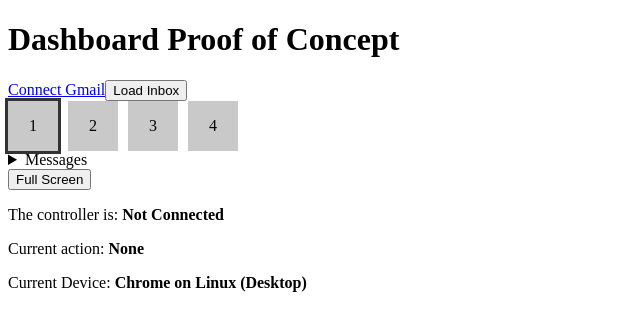
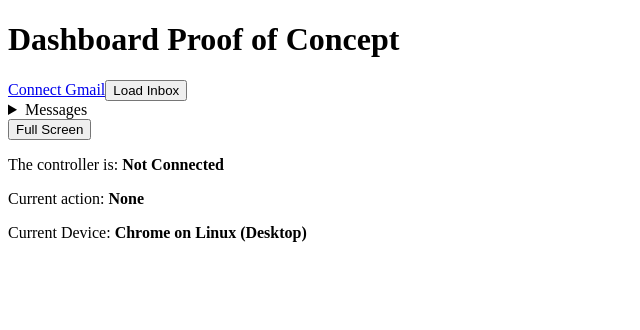
Before and after one commit to detonationbox0/dashboard, a React (Vite) app: page / in a window 1280 px wide. Shown: the top 330 px of the page, without its empty margins (0-640 px from the left). Built offline with nearby package versions, Linux system fonts and the light colour scheme.

Commit message:
Add function to switch messages with controller

```diff
--- a/src/App.jsx
+++ b/src/App.jsx
@@ -1,5 +1,4 @@
 import { useState, useEffect, useRef } from 'react'
-import Message from './Message.jsx'
 import MessageBox from './MessageBox.jsx'
 
 function getDeviceInfo() {
@@ -38,6 +37,7 @@ function App() {
   const [inboxError, setInboxError] = useState("");
   const [isInboxLoading, setIsInboxLoading] = useState(false);
   const [selectedBoxIndex, setSelectedBoxIndex] = useState(0);
+  const messagesCountRef = useRef(0);
 
   const prevButtons = useRef([]);
   const prevAxes = useRef([]);
@@ -49,7 +49,10 @@ function App() {
 
 
 
-  const boxCount = 4;
+  useEffect(() => {
+    messagesCountRef.current = messages.length;
+    setSelectedBoxIndex((prev) => Math.min(prev, Math.max(messages.length - 1, 0)));
+  }, [messages.length]);
 
   useEffect(() => {
 
@@ -85,9 +88,11 @@ function App() {
           const isPressed = btn.pressed;
 
           if (!wasPressed && isPressed) {
+            console.log(`Gamepad button pressed: ${index}`);
             setCommand(`Button ${index}`);
             if (index === 15) {
-              setSelectedBoxIndex((prev) => Math.min(prev + 1, boxCount - 1));
+              const maxIndex = Math.max(messagesCountRef.current - 1, 0);
+              setSelectedBoxIndex((prev) => Math.min(prev + 1, maxIndex));
             }
             if (index === 14) {
               setSelectedBoxIndex((prev) => Math.max(prev - 1, 0));
@@ -148,15 +153,6 @@ function App() {
       <button onClick={loadInbox}>Load Inbox</button>
       {isInboxLoading ? <p>Loading inbox...</p> : null}
       {inboxError ? <p>Error: {inboxError}</p> : null}
-      <section>
-        {Array.from({ length: boxCount }).map((_, index) => (
-          <MessageBox
-            key={`box-${index}`}
-            label={index + 1}
-            selected={index === selectedBoxIndex}
-          />
-        ))}
-      </section>
       <details>
         <summary>Messages</summary>
         <section>
@@ -164,10 +160,11 @@ function App() {
             <p>No messages loaded yet.</p>
           ) : (
             messages.map((message) => (
-              <Message
+              <MessageBox
                 key={message.id}
                 id={message.id}
                 threadId={message.threadId}
+                selected={message.id === messages[selectedBoxIndex]?.id}
               />
             ))
           )}
--- a/src/MessageBox.jsx
+++ b/src/MessageBox.jsx
@@ -1,20 +1,19 @@
-function MessageBox({ label, selected = false }) {
+import MessageDetails from "./MessageDetails.jsx";
+
+function MessageBox({ id, threadId, selected = false }) {
   const styles = {
-    width: "50px",
-    height: "50px",
     padding: "10px",
-    backgroundColor: "#c9c9c9",
+    backgroundColor: "#e6e6e6",
     boxShadow: selected ? "0 0 0 3px #333" : "none",
-    display: "inline-flex",
-    alignItems: "center",
-    justifyContent: "center",
     boxSizing: "border-box",
-    marginRight: "10px",
+    marginBottom: "10px",
   };
 
   return (
     <div style={styles} aria-selected={selected}>
-      {label}
+      <p><strong>ID:</strong> {id}</p>
+      <p><strong>Thread:</strong> {threadId}</p>
+      <MessageDetails threadId={threadId} />
     </div>
   );
 }
```
Also changed, not shown: 2 other files (tests, documents, lock files or other folders).
